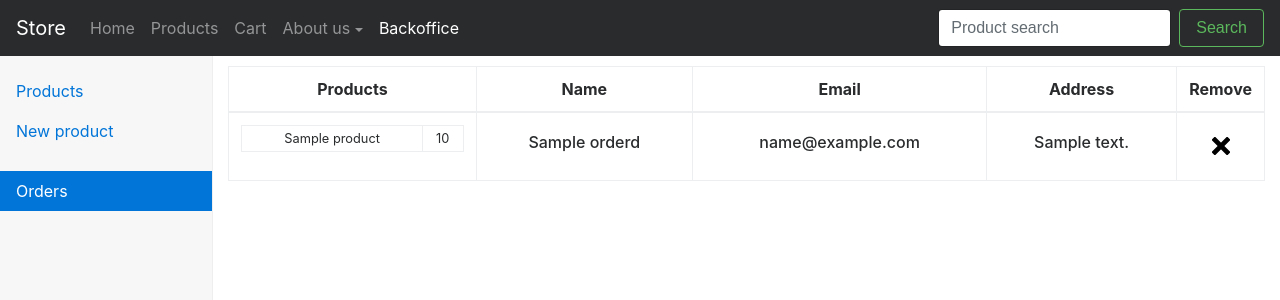
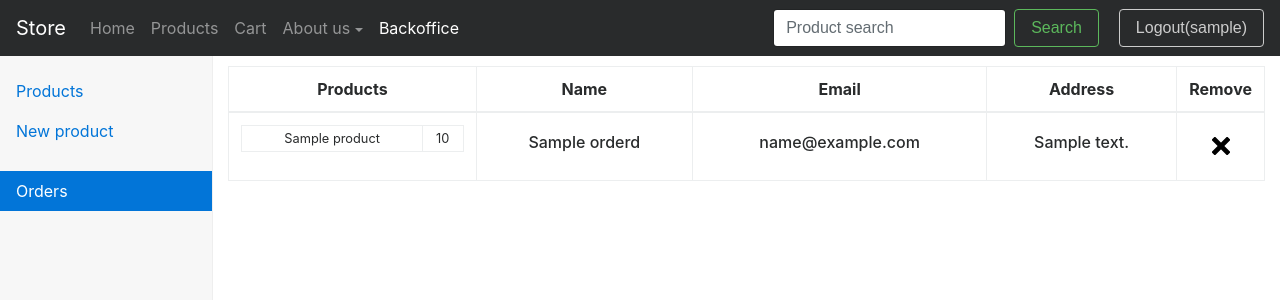
Before and after one commit to programowanieZespolowe2017/sklep-Internetowy, a Spring Boot app: page /backoffice/orders in a window 1280 px wide. Shown: the top 300 px of the page. Run offline with Spring Boot 4, Linux system fonts and the light colour scheme; the visitor is signed in with stand-in values (Sample User, id 1); tables that the repository leaves empty hold one stand-in row (values such as "Sample post"); some of the project's set-up classes (security, data sources, template engines, error pages and the like) are left out, and stand-ins take their place; some libraries are stand-ins or nearby versions.

Commit message:
added logout button

```diff
--- /dev/null
+++ b/java/store/src/main/resources/schema.sql
@@ -0,0 +1,6 @@
+create table if not exists persistent_logins (
+  username varchar_ignorecase(100) not null,
+  series varchar(64) primary key,
+  token varchar(64) not null,
+  last_used timestamp not null
+);
--- a/java/store/src/main/resources/templates/fragments/navbar.html
+++ b/java/store/src/main/resources/templates/fragments/navbar.html
@@ -34,11 +34,20 @@
                     th:classappend="${nav=='backoffice'?'active':''}">
                     <a class="nav-link" href="/backoffice">Backoffice</a>
                 </li>
+
             </ul>
             <form class="form-inline my-2 my-lg-0" method="get" action="/products/search">
                 <input class="form-control mr-sm-2" type="text" placeholder="Product search" name="term"></input>
                 <button class="btn btn-outline-success my-2 my-sm-0" type="submit">Search</button>
             </form>
+
+
+            <form sec:authorize="isAuthenticated()" class="form-inline my-2 my-lg-0" style="margin-left: 20px"
+                  action="#" th:action="@{/logout}">
+                <button type="submit" class="btn btn-outline-secondary my-2 my-sm-0"
+                        th:text="${'Logout('+(#authentication.name)+')'}">Logout
+                </button>
+            </form>
         </div>
     </nav>
 </div>
```
